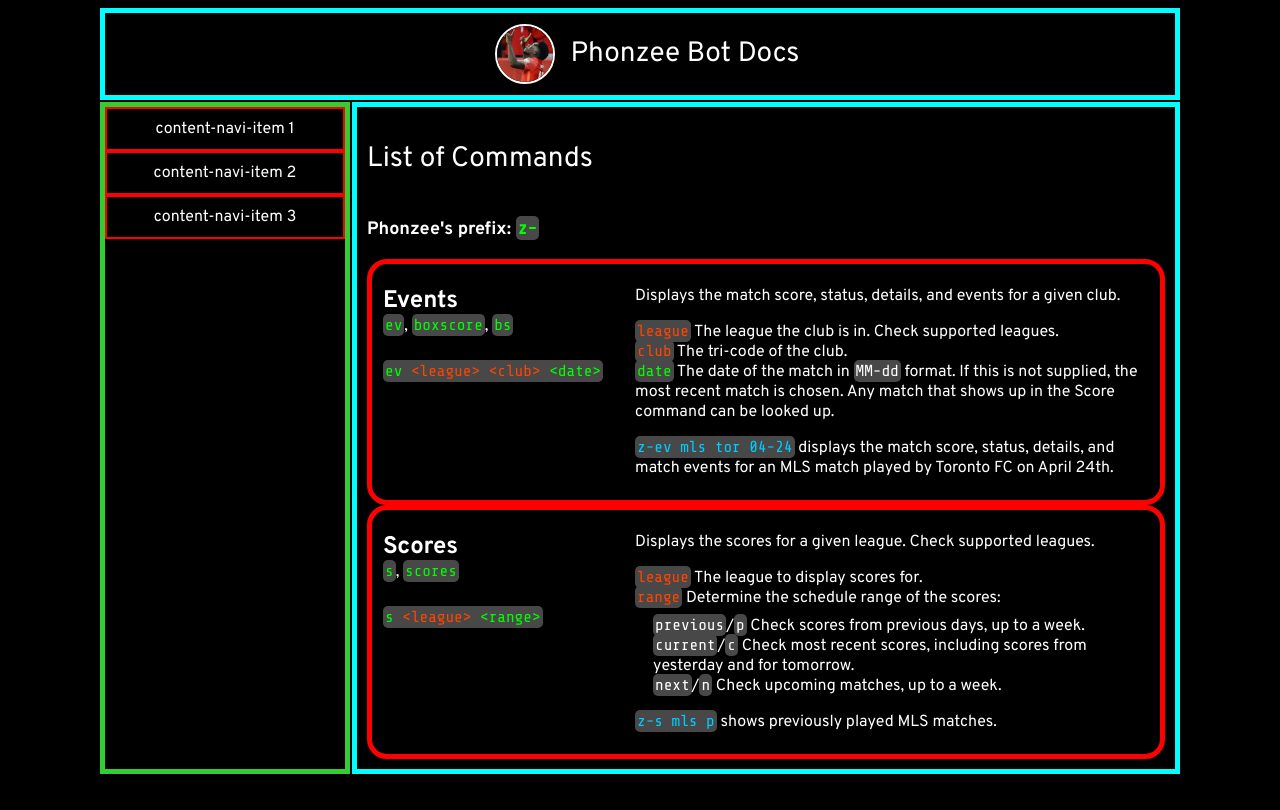
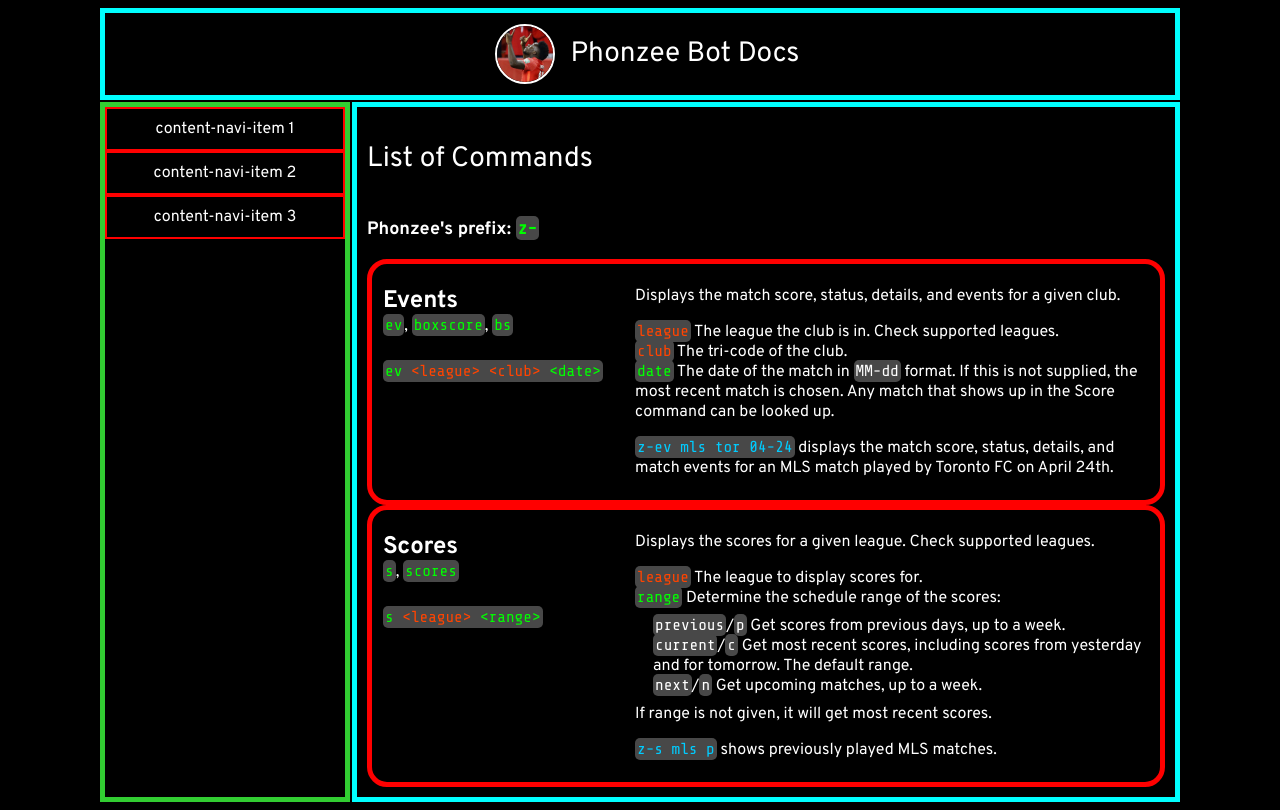
Before and after one commit to Dolcee85/phonzee-bot-help, a Gatsby site: page / in a window 1280 px wide. Built offline with nearby package versions, Linux system fonts and the light colour scheme; Gatsby itself is replaced by a stand-in of ours.

Commit message:
Minor adjustment to description for Scores command

```diff
--- a/src/pages/index.js
+++ b/src/pages/index.js
@@ -62,12 +62,13 @@ export default function Home() {
           </p>
           <p>
             <code class="code-arg-required">league</code> The league to display scores for.<br/>
-            <code class="code-arg-required">range</code> Determine the schedule range of the scores: <br/>
+            <code>range</code> Determine the schedule range of the scores: <br/>
             <div class="command-description-sub">
-              <code class="code-generic">previous</code>/<code class="code-generic">p</code> Check scores from previous days, up to a week.<br/>
-              <code class="code-generic">current</code>/<code class="code-generic">c</code> Check most recent scores, including scores from yesterday and for tomorrow.<br/>
-              <code class="code-generic">next</code>/<code class="code-generic">n</code> Check upcoming matches, up to a week.
+              <code class="code-generic">previous</code>/<code class="code-generic">p</code> Get scores from previous days, up to a week.<br/>
+              <code class="code-generic">current</code>/<code class="code-generic">c</code> Get most recent scores, including scores from yesterday and for tomorrow. The default range.<br/>
+              <code class="code-generic">next</code>/<code class="code-generic">n</code> Get upcoming matches, up to a week.
             </div>
+            If range is not given, it will get most recent scores.
           </p>
           <p>
             <code class="code-example">z-s mls p</code> shows previously played MLS matches.
--- a/src/styles/style.scss
+++ b/src/styles/style.scss
@@ -190,6 +190,7 @@ td {
 .command-description-sub {
   margin-top: 0.5em;
   margin-left: 1.125em;
+  margin-bottom: 0.5em;
 }
 
 // Mobile View
```
